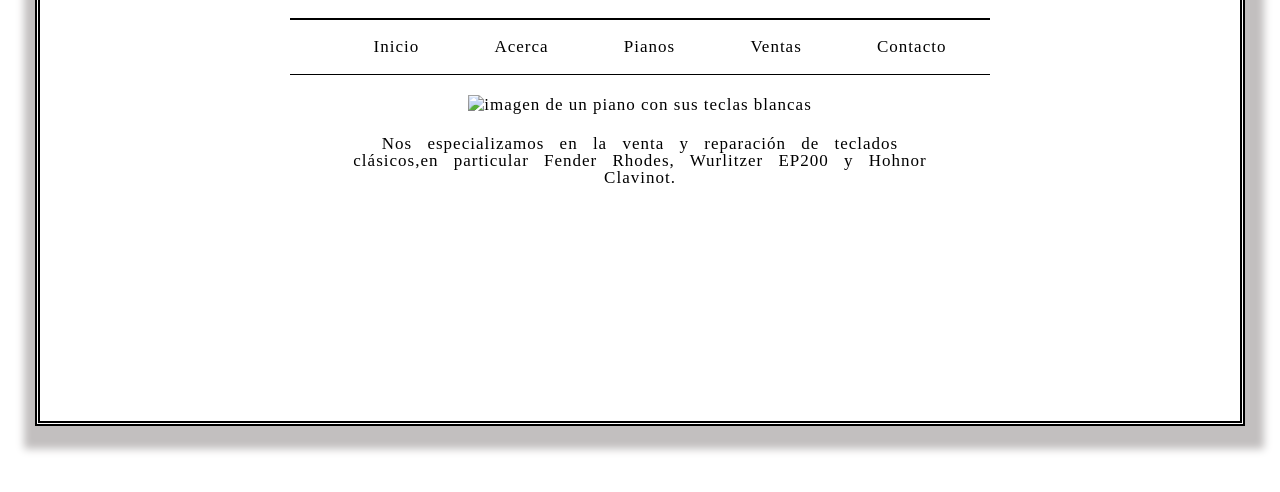
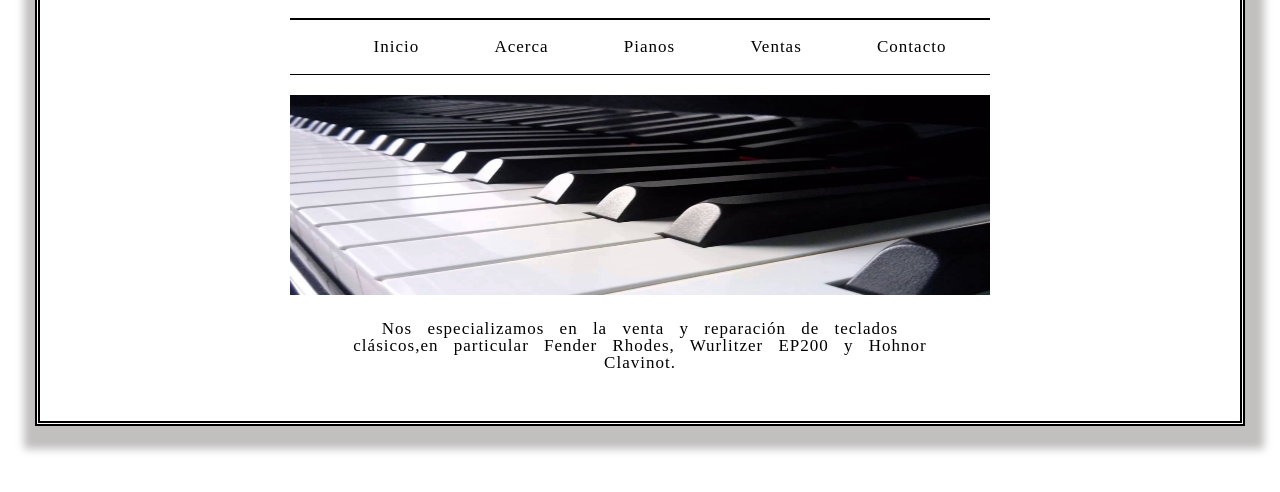
Before and after one commit to melisalinas/proyecto-piano, a plain HTML site: page index.html in a window 1280 px wide. Shown: the part 164-656 px from the top of the page. Drawn offline with Linux system fonts and the light colour scheme; a web font is replaced by a local one.

Commit message:
arreglo de imagen

```diff
--- a/index.html
+++ b/index.html
@@ -28,7 +28,7 @@
                     </ul>
                 </nav>
 
-                <img src="../pagina-piano/imagenes/paino.png" alt="imagen de un piano con sus teclas blancas">
+                <img src="imagenes/paino.png" alt="imagen de un piano con sus teclas blancas">
 
                 <p> Nos especializamos en la venta y reparación de teclados clásicos,en particular Fender Rhodes, Wurlitzer EP200 y Hohnor Clavinot.
                 </p>
```
